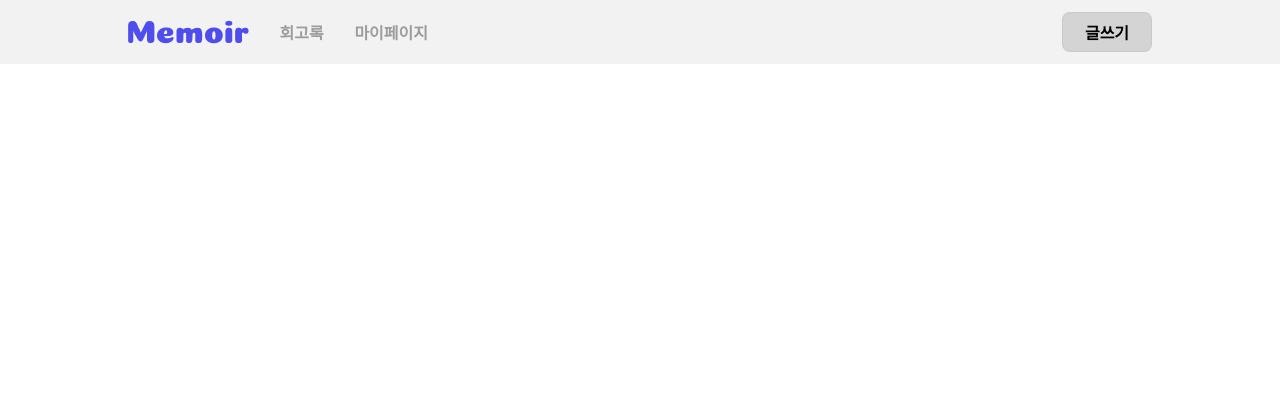
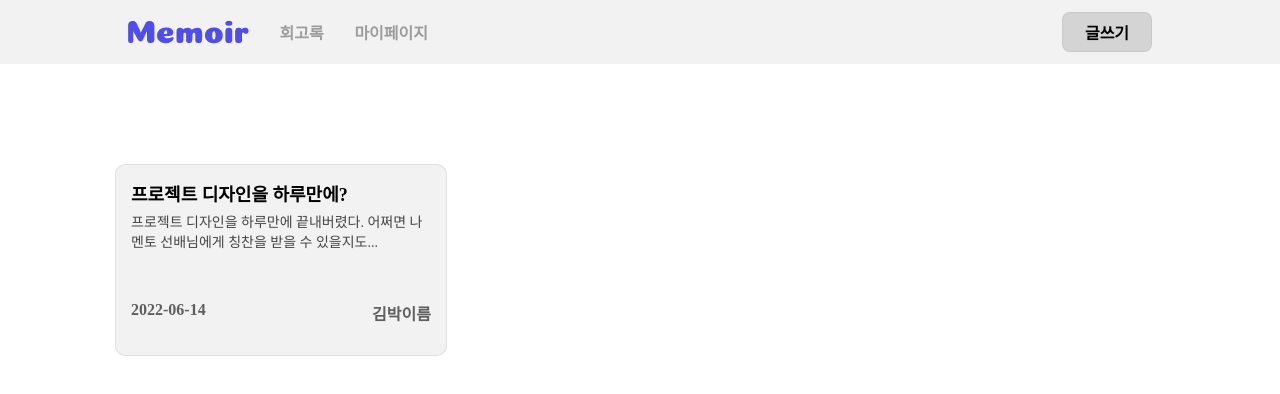
Before and after one commit to Team-Submit/Memoir_FE, a React (Create React App) app in the folder memoir/: page / in a window 1280 px wide. Shown: the top 394 px of the page. Built offline with nearby package versions, Linux system fonts and the light colour scheme.

Commit message:
[FEAT] 메인페이지 개발 진행 상황

```diff
--- a/memoir/src/components/header/index.js
+++ b/memoir/src/components/header/index.js
@@ -1,4 +1,4 @@
-import { Link, useNavigate } from "react-router-dom";
+import { Outlet, useNavigate } from "react-router-dom";
 import { getAccessToken } from "../../config/constants.js";
 import { useEffect, useState } from "react";
 import * as _ from "./styles.js";
@@ -8,11 +8,12 @@ const Header = () => {
   const token = getAccessToken();
   const [loginInput, setLoginInput] = useState([]);
   const [mypage, setMypage] = useState([]);
-  useEffect(()=>{
-    token === "" ? setLoginInput("로그인") : setLoginInput("글쓰기")
-    token === "" ? setMypage("") : setMypage("마이페이지")
-  })
+  useEffect(() => {
+    token === "" ? setLoginInput("로그인") : setLoginInput("글쓰기");
+    token === "" ? setMypage("") : setMypage("마이페이지");
+  });
   return (
+    <>
       <_.Header>
         <_.HeaderArea>
           <div>
@@ -29,6 +30,8 @@ const Header = () => {
           </button>
         </_.HeaderArea>
       </_.Header>
+      <Outlet />
+    </>
   );
 };
 
--- a/memoir/src/interface/index.js
+++ b/memoir/src/interface/index.js
@@ -4,5 +4,7 @@ export const Color = {
     HeaderColor : "#f2f2f2",
     HeaderLine : "#9c9c9c",
     HeaderInput : "#D4D4D4",
-    HeaderInputBorder : "rgba(156, 156, 156, 0.2);"
+    HeaderInputBorder : "rgba(156, 156, 156, 0.2);",
+    MainFont : "#454545",
+    MainFontDW : "#5E5E5E",
 }
--- a/memoir/src/page/main/index.js
+++ b/memoir/src/page/main/index.js
@@ -1,9 +1,25 @@
-import "./styles.css";
+import * as _ from "./styles.js";
+import { useNavigate } from "react-router-dom";
 
 function Main() {
-    return(
-        <div className="hi"></div>
-    );
+  const navigate = useNavigate();
+  return (
+    <_.MainWarpper>
+      <_.Memoir_List>
+        <_.Memoir_Card onClick={function(){navigate("/memoirdetail");}}>
+          <_.Memoir_Title>프로젝트 디자인을 하루만에?</_.Memoir_Title>
+          <_.Memoir_Content>
+            프로젝트 디자인을 하루만에 끝내버렸다. 어쩌면 나 멘토 선배님에게
+            칭찬을 받을 수 있을지도...
+          </_.Memoir_Content>
+          <_.Memoir_Flex>
+            <div>2022-06-14</div>
+            <div>김박이름</div>
+          </_.Memoir_Flex>
+        </_.Memoir_Card>
+      </_.Memoir_List>
+    </_.MainWarpper>
+  );
 }
 
 export default Main;
--- a/memoir/src/page/main/styles.css
+++ /dev/null
@@ -1,3 +0,0 @@
-.hi{
-    font-size: 30px;
-}
--- /dev/null
+++ b/memoir/src/page/main/styles.js
@@ -0,0 +1,49 @@
+import styled from "styled-components";
+import { Color, MainColor } from "../../interface";
+
+export const MainWarpper = styled.div`
+  display: flex;
+  justify-content: center;
+`;
+
+export const Memoir_List = styled.div`
+  display: flex;
+  flex-wrap: wrap;
+  margin-top: 100px;
+  width: 1050px;
+  gap: 20px;
+`;
+
+export const Memoir_Card = styled.div`
+  width: 300px;
+  height: 160px;
+  background-color: ${Color.HeaderColor};
+  border: 1px solid ${Color.HeaderInputBorder};
+  border-radius: 10px;
+  padding: 15px;
+  &:hover {
+    box-shadow: 0 0 5px ${MainColor};
+  }
+`;
+
+export const Memoir_Title = styled.div`
+  font-size: 18px;
+  font-weight: bold;
+`;
+
+export const Memoir_Content = styled.div`
+  font-size: 14px;
+  color: ${Color.MainFont};
+  margin-top: 5px;
+`;
+
+export const Memoir_Flex = styled.div`
+  display: flex;
+  justify-content: space-between;
+  margin-top: 50px;
+  & > div {
+    font-size: 16px;
+    font-weight: bold;
+    color: ${Color.MainFontDW};
+  }
+`;
```
Lines whose indentation alone changed are shown as unchanged.
